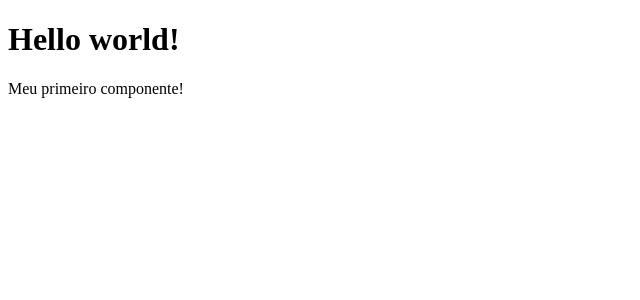
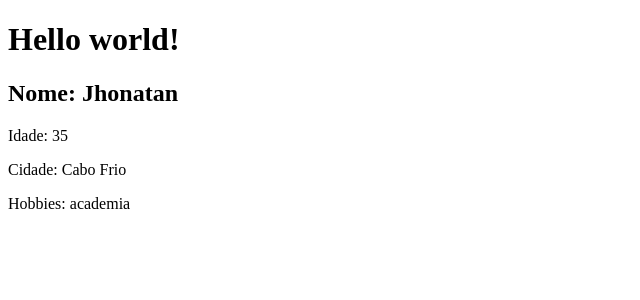
Before and after one commit to JhonatanLira/Curso-Angular-13, an Angular app: page / in a window 1280 px wide. Shown: the top 300 px of the page, without its empty margins (0-640 px from the left). Built offline with nearby package versions, Linux system fonts and the light colour scheme.

Commit message:
Aulas de 1 a 5

```diff
--- a/src/app/components/first-component/first-component.component.html
+++ b/src/app/components/first-component/first-component.component.html
@@ -1 +1,4 @@
-<p>Meu primeiro componente!</p>
+<h2>Nome: {{ name}}</h2>
+<p>Idade: {{idade}}</p>
+<p>Cidade: {{cidade}}</p>
+<p>Hobbies: {{hobbies[2]}}</p>
--- a/src/app/components/first-component/first-component.component.ts
+++ b/src/app/components/first-component/first-component.component.ts
@@ -1,10 +1,19 @@
-import { Component } from '@angular/core';
+import { Component, OnInit } from '@angular/core';
 
 @Component({
   selector: 'app-first-component',
   templateUrl: './first-component.component.html',
   styleUrls: ['./first-component.component.css']
 })
-export class FirstComponentComponent {
+export class FirstComponentComponent implements OnInit{
+
+  name : String = "Jhonatan";
+  idade :number = 35;
+  cidade = "Cabo Frio";
+  hobbies = ["Mangá","música","academia"];
+
+constructor() {}
+
+ngOnInit(): void{}
 
 }
```
